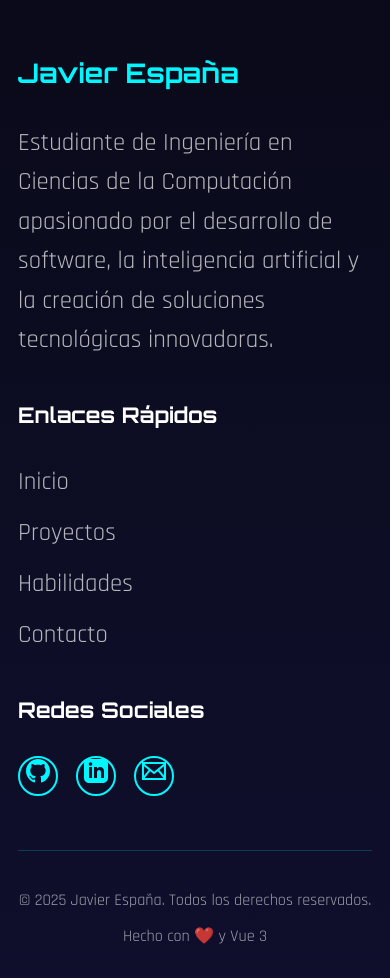
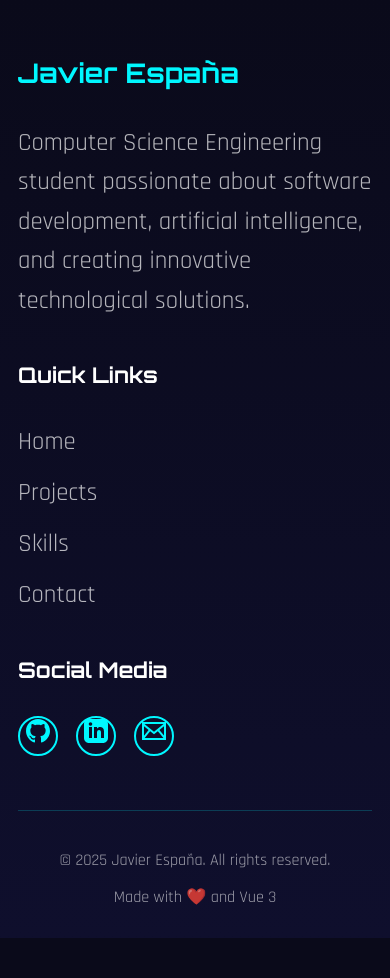
Before and after one commit to Javier-Espana/Portafolio, a Vue app: page /about in a window 390 px wide. Shown: the part 7200-8178 px from the top of the page. After the commit the page ends 8138 px from the top, so only its background shows below. Built offline with nearby package versions, Linux system fonts and the light colour scheme.

Commit message:
chore: footer i18n + extra mobile responsive rules

```diff
--- a/src/components/layout/Footer.vue
+++ b/src/components/layout/Footer.vue
@@ -5,23 +5,21 @@
         <div class="footer__section">
           <h3 class="footer__title">Javier España</h3>
           <p class="footer__description">
-            Estudiante de Ingeniería en Ciencias de la Computación apasionado por
-            el desarrollo de software, la inteligencia artificial y la creación de
-            soluciones tecnológicas innovadoras.
+            {{ $t('footer.about') }}
           </p>
         </div>
 
         <div class="footer__section">
-          <h4 class="footer__subtitle">Enlaces Rápidos</h4>
+          <h4 class="footer__subtitle">{{ $t('footer.quickLinks') }}</h4>
           <ul class="footer__links">
             <li v-for="link in quickLinks" :key="link.path">
-              <router-link :to="link.path">{{ link.name }}</router-link>
+              <router-link :to="link.path">{{ $t(link.nameKey) }}</router-link>
             </li>
           </ul>
         </div>
 
         <div class="footer__section">
-          <h4 class="footer__subtitle">Redes Sociales</h4>
+          <h4 class="footer__subtitle">{{ $t('footer.social') }}</h4>
           <div class="footer__social">
             <a
               v-for="social in socialLinks"
@@ -39,9 +37,9 @@
       </div>
 
       <div class="footer__bottom">
-        <p>&copy; {{ currentYear }} Javier España. Todos los derechos reservados.</p>
+        <p>&copy; {{ currentYear }} Javier España. {{ $t('footer.rights') }}</p>
         <p class="footer__made-with">
-          Hecho con <span class="heart">❤️</span> y Vue 3
+          {{ $t('footer.madeWith') }} <span class="heart">❤️</span> {{ $t('footer.and') }} Vue 3
         </p>
       </div>
     </div>
@@ -54,10 +52,10 @@ import { computed } from 'vue'
 const currentYear = computed(() => new Date().getFullYear())
 
 const quickLinks = [
-  { name: 'Inicio', path: '/' },
-  { name: 'Proyectos', path: '/projects' },
-  { name: 'Habilidades', path: '/skills' },
-  { name: 'Contacto', path: '/contact' }
+  { nameKey: 'nav.home', path: '/' },
+  { nameKey: 'nav.projects', path: '/projects' },
+  { nameKey: 'nav.skills', path: '/skills' },
+  { nameKey: 'nav.contact', path: '/contact' }
 ]
 
 const socialLinks = [
```
Also changed, not shown: assets/css/styles/_responsive.css (+97 -0 lines).
